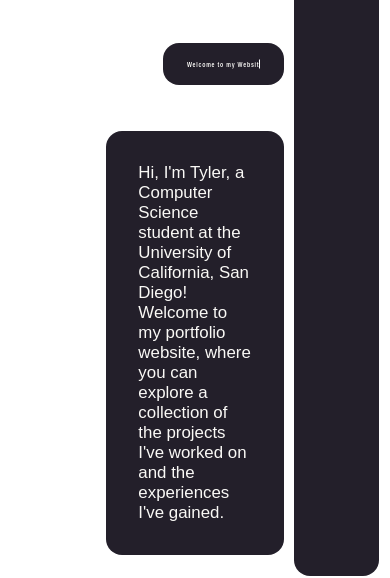
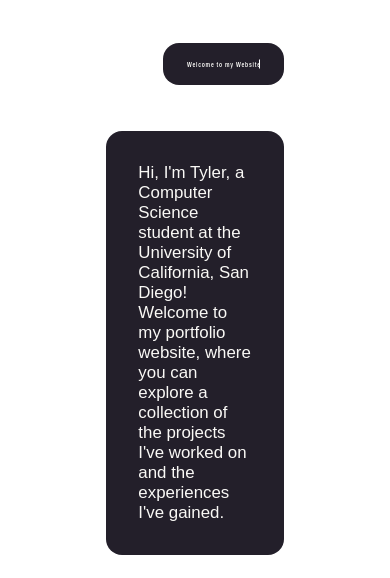
Before and after one commit to tylercooksrice/portfolio, a plain HTML site: page src/index.html in a window 390 px wide. Shown: the part 282-860 px from the top of the page. Drawn offline with Linux system fonts and the light colour scheme; a script that the page names is missing; a web font is replaced by a local one.

Commit message:
minor changes to css index page

```diff
--- a/src/assets/styles/index.css
+++ b/src/assets/styles/index.css
@@ -55,7 +55,7 @@ main > h1:first-of-type {
 }
 
 div {
-	font-size: 1.34vw;
+	font-size: 1.30vw;
 	overflow: hidden;
 	border-right: .15em solid white;
 	white-space: nowrap;
@@ -183,7 +183,7 @@ a:hover {
 	}
 
 	detail {
-		visibility: none;
+		visibility: hidden;
 	}
 
 	.intro {
```
